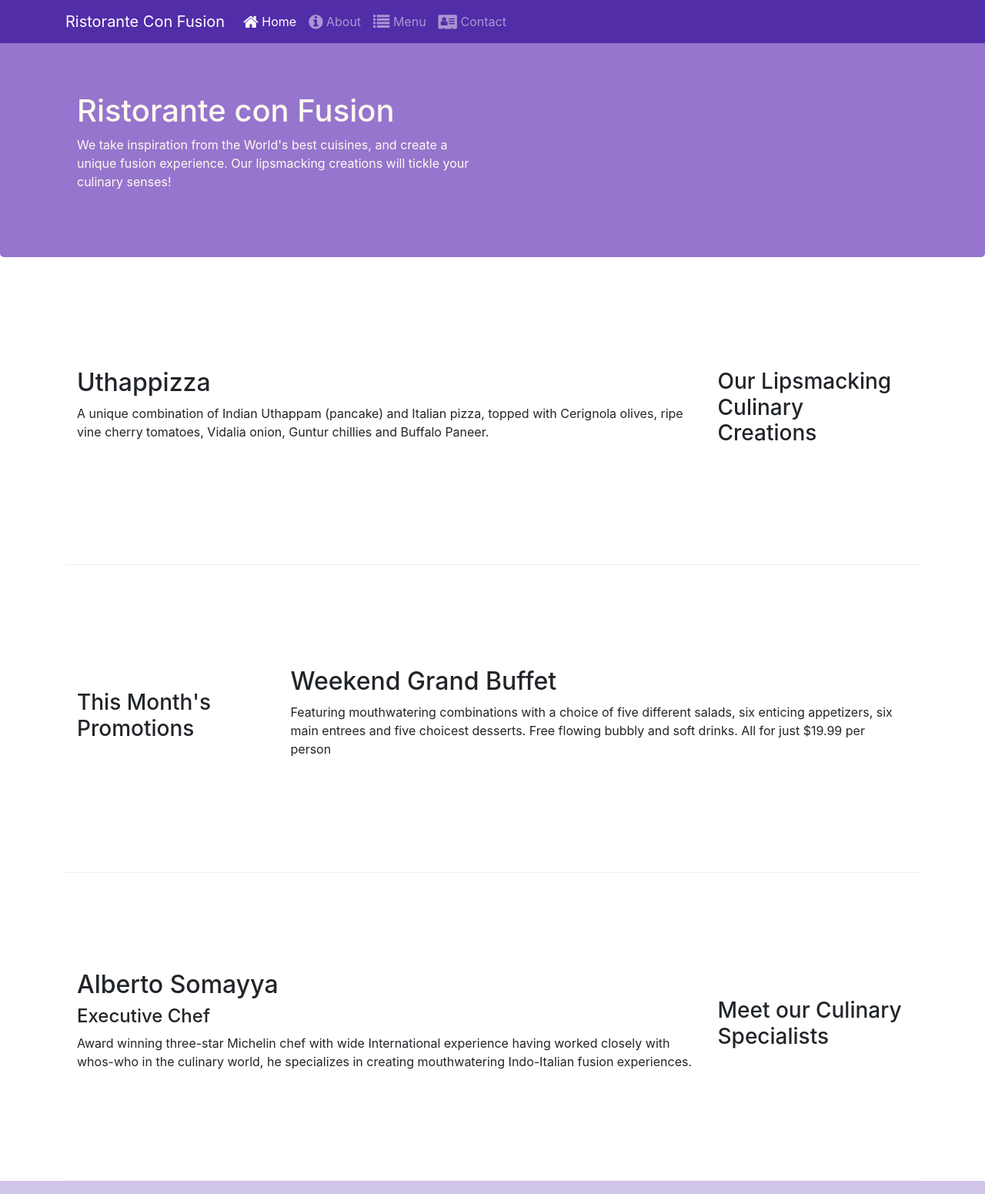
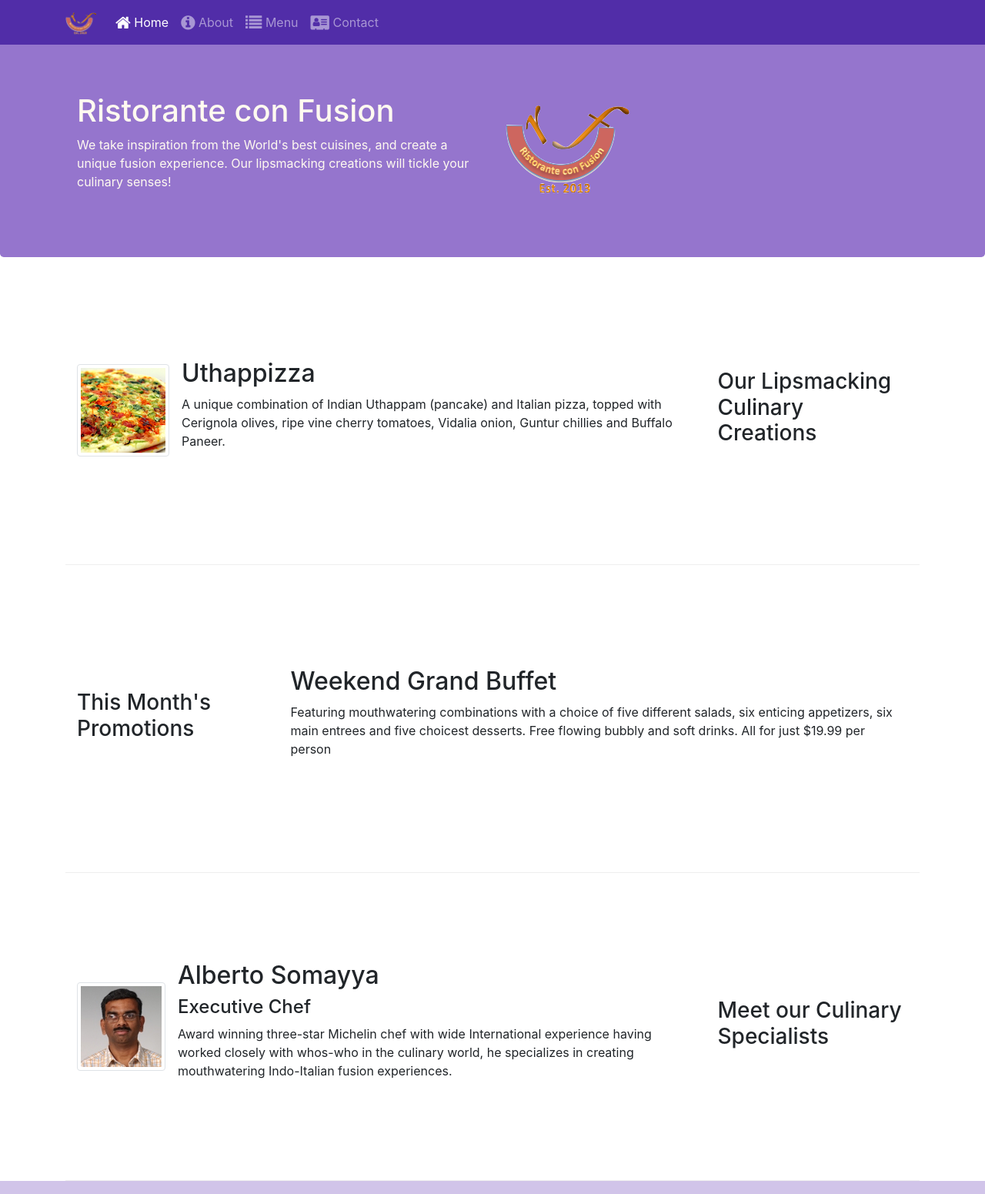
Before and after one commit to ArpitaChikkodi/conFusion, a website: page index.html in a window 1280 px wide. Shown: the top 1551 px of the page at 77% size. Drawn offline with nearby package versions, Linux system fonts and the light colour scheme.

Commit message:
Images and Media

```diff
--- a/index.html
+++ b/index.html
@@ -23,7 +23,7 @@
                 <button class="navbar-toggler" type="button" data-toggle="collapse" data-target="#Navbar">
                     <span class="navbar-toggler-icon"></span>
                 </button>
-                <a class="navbar-brand" href="#">Ristorante Con Fusion</a>
+                <a class="navbar-brand" href="#"><img src="img/logo.png" height="30" width="41"></a>
                 <div class="collapse navbar-collapse" id="Navbar">
 
                 <ul class="navbar-nav mr-auto">
@@ -44,7 +44,8 @@
                     <p>We take inspiration from the World's best cuisines, and create a unique fusion experience. Our lipsmacking creations will tickle your culinary senses!</p>
                 </div>
                 <!-- it occupies remaining -->
-                <div class="col-12 col-sm">
+                <div class="col-12 col-sm align-self-center">
+                    <img src="img/logo.png" class="img-fluid">
                 </div>
             </div>
         </div>
@@ -64,8 +65,14 @@
                 <h3>Our Lipsmacking Culinary Creations</h3>
             </div>
             <div class="col col-sm order-sm-first col-md">
-                <h2>Uthappizza</h2>
-                <p class="d-none d-sm-block">A unique combination of Indian Uthappam (pancake) and Italian pizza, topped with Cerignola olives, ripe vine cherry tomatoes, Vidalia onion, Guntur chillies and Buffalo Paneer.</p>
+                <div class="media">
+                    <img class="d-flex mr-3 img-thumbnail align-self-center"
+                        src="img/uthappizza.png" alt="uthapizza">
+                    <div class="media-body">
+                        <h2 class="mt-0">Uthappizza</h2>
+                        <p class="d-none d-sm-block">A unique combination of Indian Uthappam (pancake) and Italian pizza, topped with Cerignola olives, ripe vine cherry tomatoes, Vidalia onion, Guntur chillies and Buffalo Paneer.</p>
+                    </div>
+                </div>
             </div>
         </div>
 
@@ -85,9 +92,15 @@
                 <h3>Meet our Culinary Specialists</h3>
             </div>
             <div class="col col-sm order-sm-first col-md">
-                <h2>Alberto Somayya</h2>
-                <h4>Executive Chef</h4>
-                <p class="d-none d-sm-block">Award winning three-star Michelin chef with wide International experience having worked closely with whos-who in the culinary world, he specializes in creating mouthwatering Indo-Italian fusion experiences. </p>
+                <div class="media">
+                    <img class="d-flex mr-3 img-thumbnail align-self-center"
+                        src="img/alberto.png" alt="alberto">
+                    <div class="media-body">
+                        <h2 class="mt-0">Alberto Somayya</h2>
+                        <h4>Executive Chef</h4>
+                        <p class="d-none d-sm-block">Award winning three-star Michelin chef with wide International experience having worked closely with whos-who in the culinary world, he specializes in creating mouthwatering Indo-Italian fusion experiences. </p>
+                    </div>
+                </div>
             </div>
         </div>
     </div>
```
Also changed, not shown: aboutus.html (+4 -2 lines), contactus.html (+3 -2 lines), img/alberto.png (added), img/buffet.png (added), img/logo.png (added), img/uthappizza.png (added), 1 other file.
